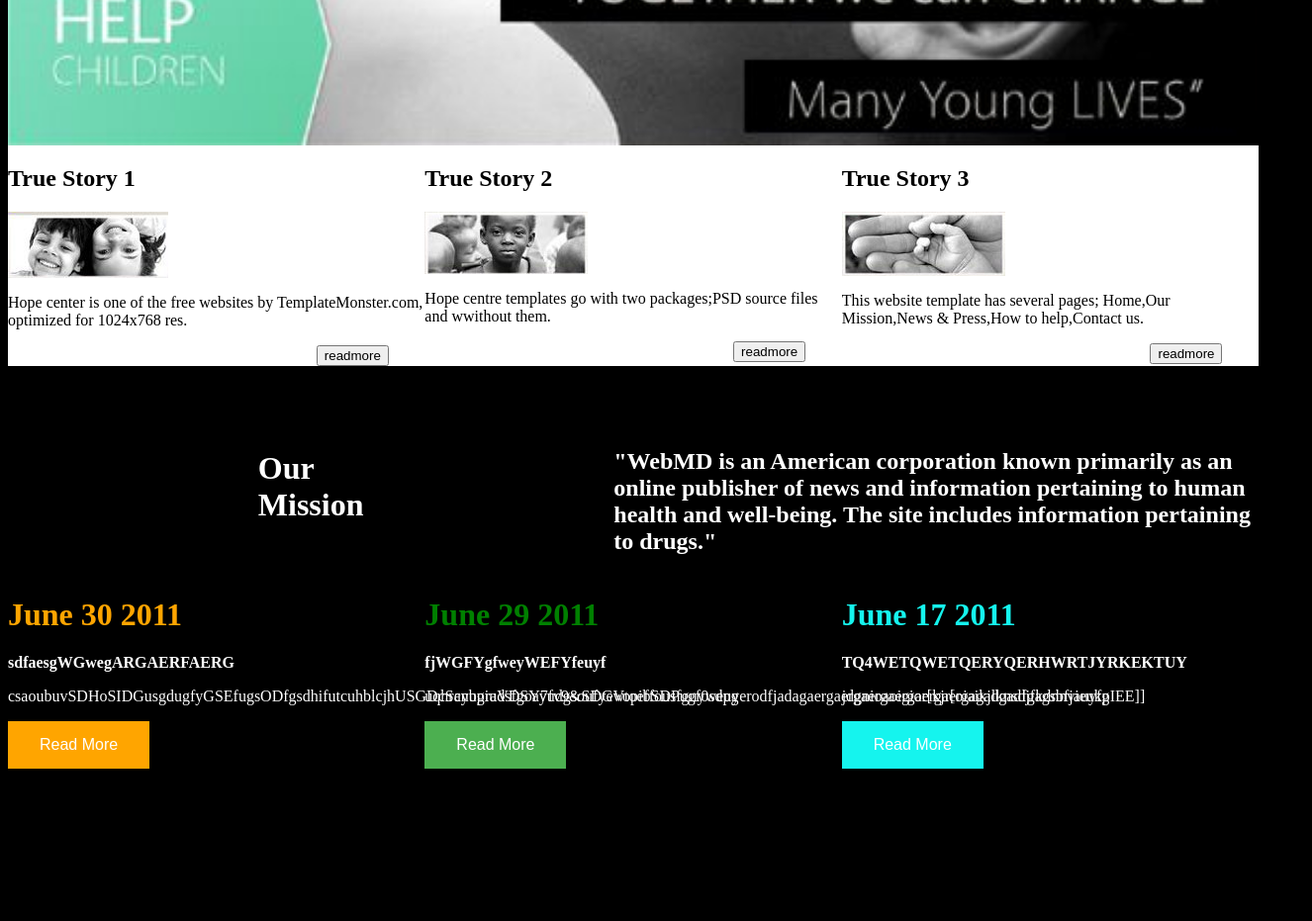
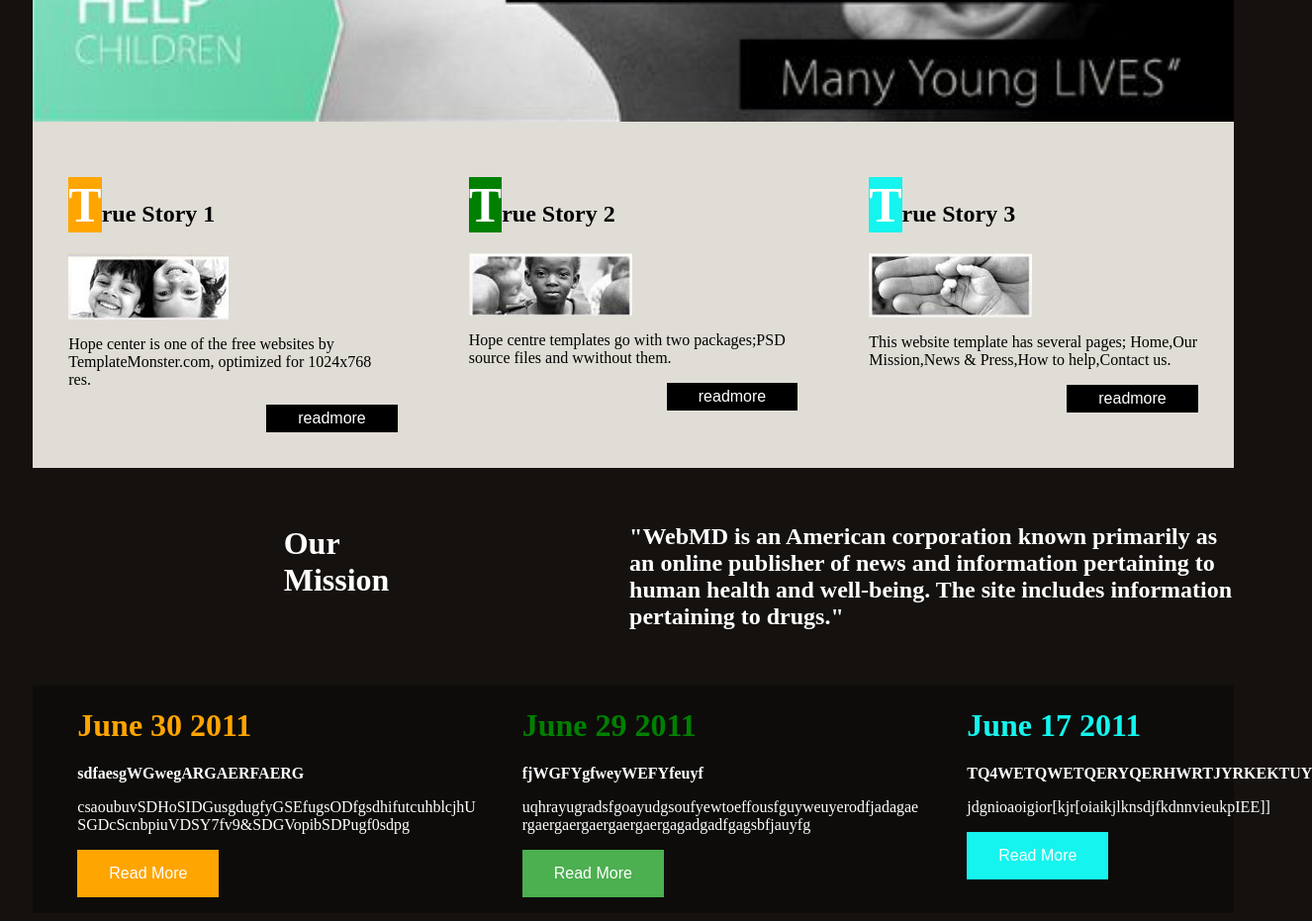
Before and after one commit to ghk5230/Second, a plain HTML site: page Second/index.html in a window 1280 px wide. Shown: the part 660-1591 px from the top of the page at 99% size, 1326 px wide, since content can reach past the window. Before the commit the page ends 1461 px from the top, so only its background shows below. Drawn offline with Linux system fonts and the light colour scheme.

Commit message:
Add files via upload

```diff
--- a/Second/css/style.css
+++ b/Second/css/style.css
@@ -1,13 +1,14 @@
 body{
-	background-color: black;
+	background-color: #15110e;
 }
 .container{
 	width: 100%;
 	height: auto;
 }
 .header{
-	width: 100%;
+	width: 96%;
 	height:auto;
+	margin: auto;
 }
 .header img{
 	height: auto;
@@ -38,42 +39,51 @@ body{
 	background-color: yellow;
 	padding:10px;
 }
+.banner1{
+	width: 96%;
+	margin: 0 auto;
+}
 .banner1 img{
 	width: 100%;
 	height:auto;
 }
 .content1{
-	width:100%;
-	background-color:white ;
+	width:96%;
+	background-color:#e0ddd6 ;
+	margin: 0 auto;
 	display: flex;
 }
 .space1{
 	width:33.333%;
+	padding: 36px;
 }
 .button1{
-	margin-left:74%;
+  background-color: black;
+  border: none;
+  color: white;
+  padding: 5px 32px;
+  text-align: center;
+  text-decoration: none;
+  display: inline-block;
+  font-size: 16px;
+  float: right;
 }
 .space2{
 	width:33.3333%;
-
-}
-.button2{
-	margin-left:74%;
+	padding: 36px;
 }
 .space3{
 	width:33.3333333%;
+	padding: 36px;
 }
-.button2{
-	margin-left:74%;
-}
-.button3{
-	margin-left:74%;
-}
+
 .content2{
-	width:100%;
+	width:96%;
 	display: flex;
 	color: white;
 	margin-top: 5%;
+	margin: 0 auto;
+	padding: 36px;
 }
 .content2 h1{
 	margin-left: 20%;
@@ -82,12 +92,15 @@ body{
  margin-left: 20%;
 }
 .content3{
-	width:100%;
+	width:96%;
 	height: auto;
 	display: flex;
+	background-color:#0d0c0a;
+	margin: 0 auto;
 }
 .space31{
 	width:33.3333333%;
+	padding-left: 45px;
 }
 .first{
 	color: orange;
@@ -101,7 +114,6 @@ body{
 	text-align: left;
 	width:30%;
 }
-
 .second{
 	color: green;
 }
@@ -143,6 +155,24 @@ body{
   font-size: 16px;
 }
 .para31{
-
+	word-wrap: break-word;
 	color: white;
 }
+.space1::first-letter{
+  font-size: 50px;
+  color: white;
+  background-color: orange;
+  width:5%;
+}
+.space2::first-letter {
+  font-size: 50px;
+  color: white;
+  background-color: green;
+  width:5%;
+}
+.space3::first-letter {
+  font-size: 50px;
+  color: white;
+  background-color:#15f4EE;
+  width:5%;
+}
--- a/Second/index.html
+++ b/Second/index.html
@@ -29,11 +29,11 @@
 					<img src="images/space1.jpg">
 				</div>
 				<P>Hope center is one of the free websites by TemplateMonster.com, optimized for 1024x768 res.</P>
-				<div class=button1>
-					<input type="submit" name="readmore" value="readmore">
+				<div>
+					<input type="submit" value="readmore" class="button1">
 				</div>
-			</div>
-			<div class="space2">
+		</div>
+		<div class="space2">
 				<div>
 					<h2>True Story 2</h2>
 				</div>
@@ -41,8 +41,8 @@
 					<img src="images/space2.jpg">
 				</div>
 				<p>Hope centre templates go with two packages;PSD source files and wwithout them.</p>
-				<div class=button2>
-					<input type="submit" name="readmore" value="readmore">
+				<div>
+					<input type="submit" value="readmore" class="button1">
 				</div>
 			</div>
 			<div class="space3">
@@ -51,8 +51,8 @@
 					<img src="images/space3.jpg">
 				</div>
 				<p>This website template has several pages; Home,Our Mission,News & Press,How to help,Contact us.</p>
-				<div class=button3>
-					<input type="submit" name="readmore" value="readmore">
+				<div>
+					<input type="submit" value="readmore" class="button1">
 				</div>
 			</div>
 		</div>
```
Lines whose indentation alone changed are shown as unchanged.
